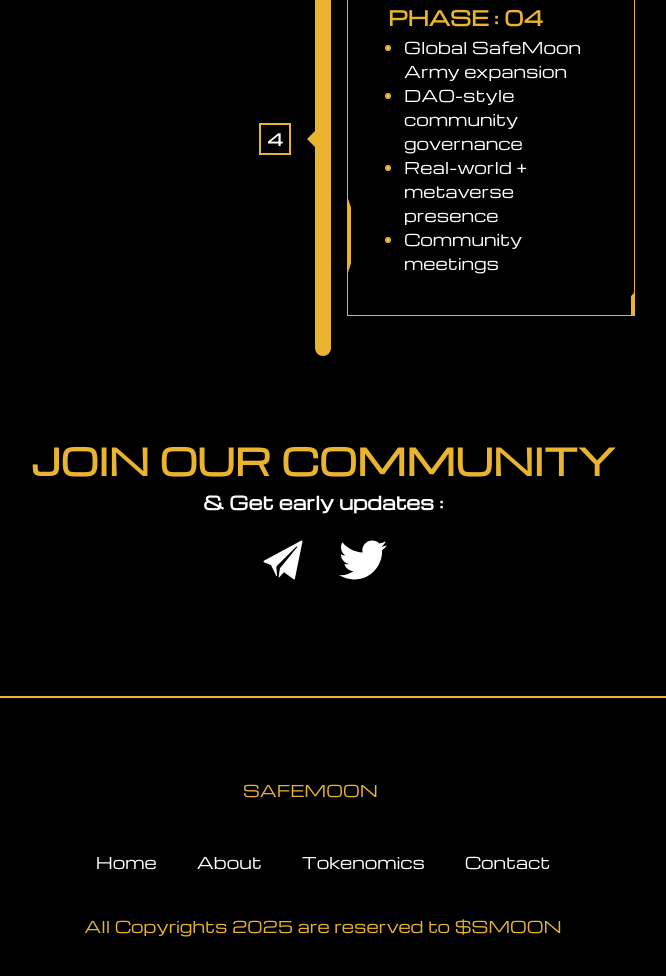
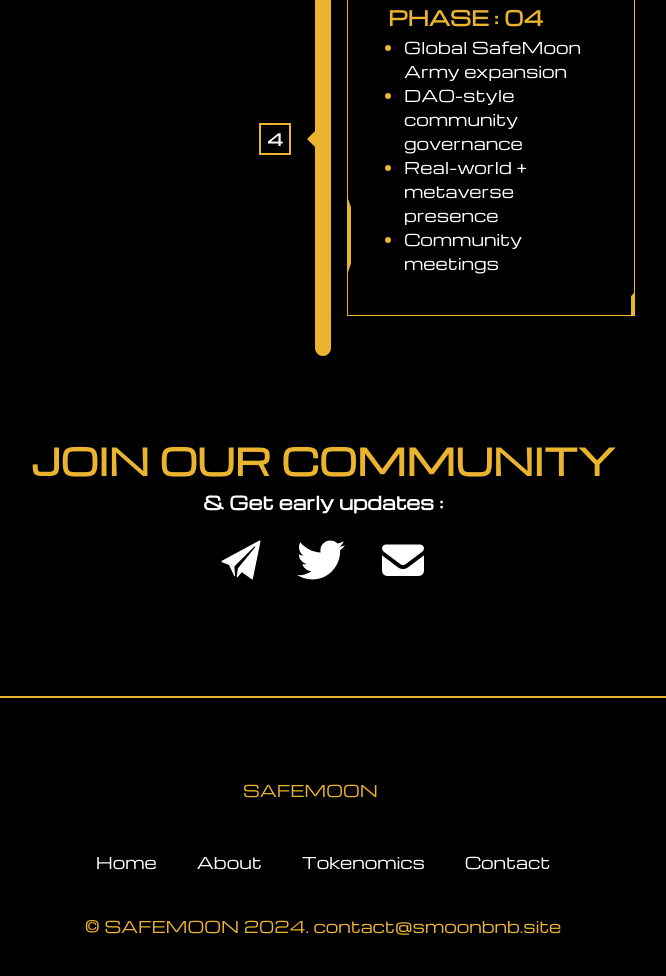
Before and after one commit to jakia12/smoon, a plain HTML site: page index.html in a window 1280 px wide. Shown: the part 4131-5107 px from the top of the page, without its empty margins (317-983 px from the left). Drawn offline with nearby package versions, Linux system fonts and the light colour scheme.

Commit message:
Add files via upload
email added

```diff
--- a/index.html
+++ b/index.html
@@ -14,6 +14,7 @@
   <link
     href="https://fonts.googleapis.com/css2?family=Michroma:wght@100;400;500;600;700&family=Michroma:wght@400;500;600&display=swap"
     rel="stylesheet" />
+    <link rel="stylesheet" href="https://cdnjs.cloudflare.com/ajax/libs/font-awesome/7.0.0/css/all.min.css" integrity="sha512-DxV+EoADOkOygM4IR9yXP8Sb2qwgidEmeqAEmDKIOfPRQZOWbXCzLC6vjbZyy0vPisbH2SyW27+ddLVCN+OMzQ==" crossorigin="anonymous" referrerpolicy="no-referrer" />
 
   <!-- Google Tag Manager -->
   <script>
@@ -1136,6 +1137,9 @@
                     </path>
                   </svg>
                 </a>
+                <a href="mailto:contact@smoonbnb.site" target="_blank">
+                  <i style="font-size: 42px;" class="fa-solid fa-envelope"></i>
+                </a>
                 <!-- <a
                   href="https://discord.com/channels/1050007273184952352/1050007273184952355"
                   target="_blank"
@@ -1242,7 +1246,7 @@
         </div>
         <div class="pb-16">
           <div class="text-center text-primary font-extralight">
-            All Copyrights 2025 are reserved to $SMOON
+            &copy; SAFEMOON 2024. <a href="mailto:contact@smoonbnb.site">contact@smoonbnb.site</a>
           </div>
         </div>
       </div>
```
